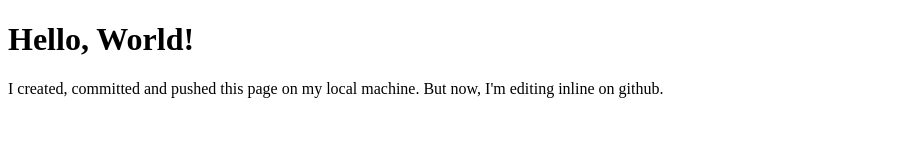
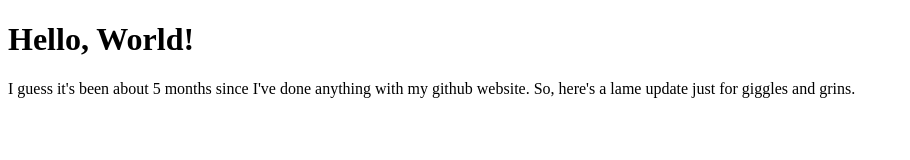
Before and after one commit to vegantriathlete/vegantriathlete.github.io, a plain HTML site: page index.html in a window 1280 px wide. Shown: the whole page, without its empty margins (0-910 px from the left). Drawn offline with Linux system fonts and the light colour scheme.

Commit message:
Update index.html
Now I'm getting all fancy writing a "real" commit message instead
of the one-liner. I'm too cool. Maybe my awesome commit message
will make up for the totally lame update I made.

```diff
--- a/index.html
+++ b/index.html
@@ -6,6 +6,6 @@
 </head>
 <body>
 <h1>Hello, World!</h1>
-<p>I created, committed and pushed this page on my local machine. But now, I'm editing inline on github.</p>
+<p>I guess it's been about 5 months since I've done anything with my github website. So, here's a lame update just for giggles and grins.</p>
 </body>
 </html>
```
